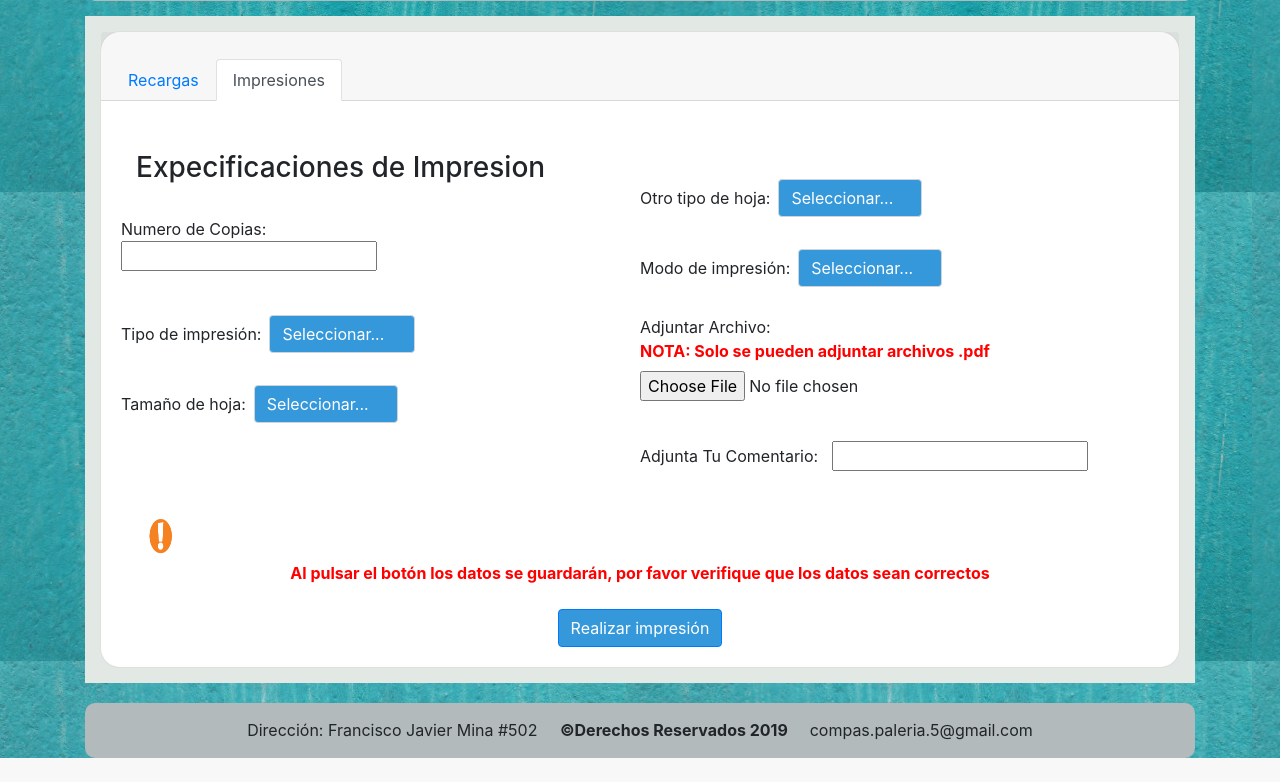
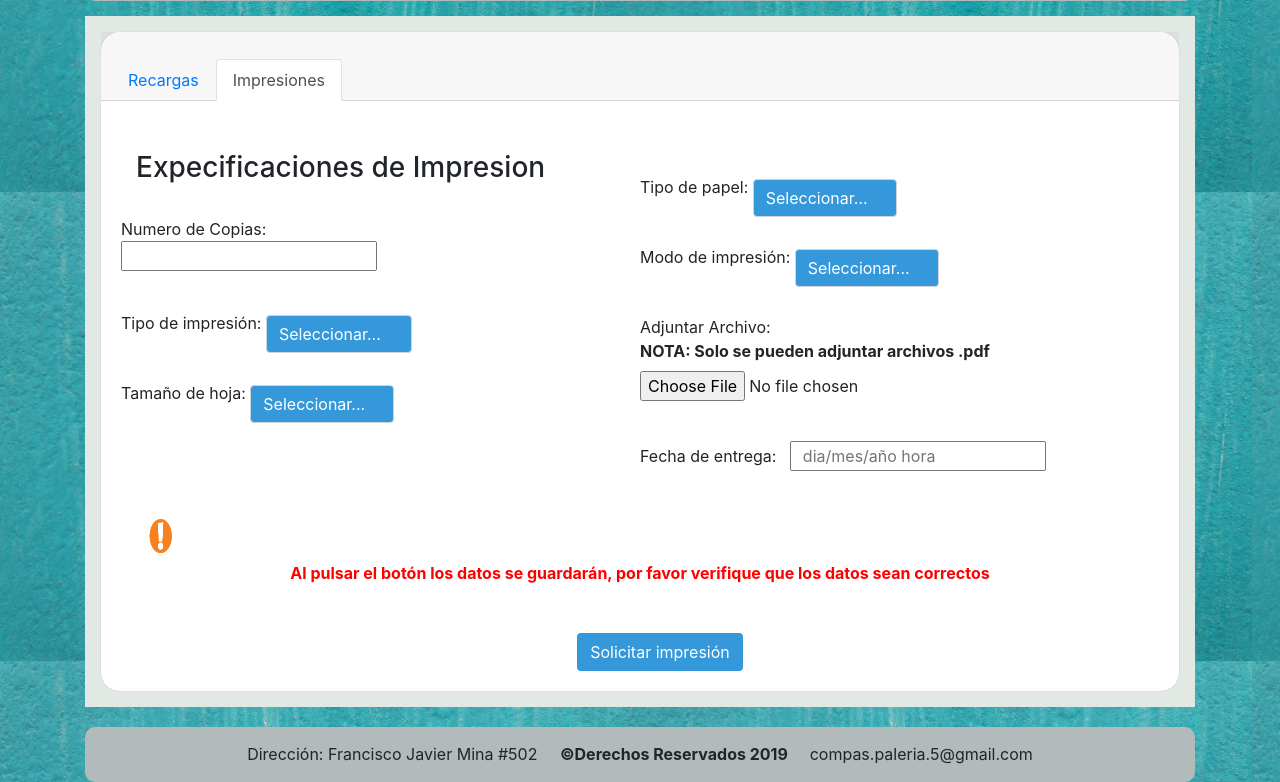
Before and after one commit to LeoDaniell/pcompas, a PHP site: page /cliente/impresiones.php?id=1 in a window 1280 px wide. Shown: the part 277-1059 px from the top of the page. Before the commit the page ends 1035 px from the top, so only its background shows below. Run offline with PHP 8.4, Linux system fonts and the light colour scheme; the visitor is signed in with stand-in values (Sample User, id 1).

Commit message:
Se agrego la funcionalidad de solicitar impresion

```diff
--- a/cliente/impresiones.php
+++ b/cliente/impresiones.php
@@ -1,3 +1,6 @@
+<?php
+session_start();
+?>
 <!doctype html>
 <html lang="es">
 
@@ -178,9 +181,19 @@
 
                         </ul>
                     </div>
+
+
                     <div class="card-body">
                         <div class="container">
+
+
                             <!--seccion Contenido-->
+
+
+
+
+
+                            <form method="POST" name="form-work"  action=<?php echo"guardarImpresion.php?id=".$_GET['id']."";?> enctype="multipart/form-data">
                             <div class="row ">
 
                                 <!-- Columna 1-->
@@ -192,7 +205,7 @@
                                         <p>
                                             Numero de Copias: &nbsp;
                                             <br>
-                                            <input type="text" name="cajas">
+                                            <input type="text" name="numCopias" required>
                                         </p>
                                     </div>
 
@@ -202,14 +215,14 @@
                                     <div class="row" style="margin-right: 25px">
 
                                         <br>
-                                        <form class="form-inline">
-                                            <label class="my-1 mr-2" for="idcompañia">Tipo de impresión:</label>
-                                            <select class="custom-select my-1 mr-sm-2" id="idcompañia">
+
+                                            <label >Tipo de impresión:</label>
+                                            &nbsp;
+                                            <select class="custom-select my-1 mr-sm-2" name = "tipImpresion" required>
                                                 <option selected>Seleccionar...</option>
-                                                <option value="1">Blanco/Negro</option>
-                                                <option value="2">Color</option>
+                                                <option value="Blanco/Negro">Blanco/Negro</option>
+                                                <option value="Color">Color</option>
                                             </select>
-                                        </form>
 
 
 
@@ -219,14 +232,16 @@
                                     <div class="row">
 
                                         <br>
-                                        <form class="form-inline">
-                                            <label class="my-1 mr-2" for="idtipo">Tamaño de hoja:</label>
-                                            <select class="custom-select my-1 mr-sm-2 " id="idtipo">
+
+                                            <label >Tamaño de hoja:</label>
+                                            &nbsp;
+                                            <select name = "tamHoja" class="custom-select my-1 mr-sm-2" required>
                                                 <option selected>Seleccionar...</option>
-                                                <option value="5">Oficio</option>
-                                                <option value="6">Carta</option>
+                                                <option value="Carta">Carta</option>
+                                                <option value="Oficio">Oficio</option>
+
                                             </select>
-                                        </form>
+
 
 
                                     </div>
@@ -249,14 +264,15 @@
                                     <div class="row">
 
                                         <br>
-                                        <form class="form-inline">
-                                            <label class="my-1 mr-2" for="idtipo">Otro tipo de hoja:</label>
-                                            <select class="custom-select my-1 mr-sm-2 " id="idtipo">
+
+                                            <label >Tipo de papel:</label>
+                                            &nbsp;
+                                            <select name="tipPapel" class="custom-select my-1 mr-sm-2" required>
                                                 <option selected>Seleccionar...</option>
-                                                <option value="5">Bond</option>
-                                                <option value="6">Opalina</option>
+                                                <option value="Bond">Bond</option>
+                                                <option value="Opalina">Opalina</option>
                                             </select>
-                                        </form>
+
 
 
                                     </div>
@@ -265,14 +281,15 @@
                                     <div class="row">
 
                                         <br>
-                                        <form class="form-inline">
-                                            <label class="my-1 mr-2" for="idtipo">Modo de impresión:</label>
-                                            <select class="custom-select my-1 mr-sm-2 " id="idtipo">
+
+                                            <label>Modo de impresión:</label>
+                                            &nbsp;
+                                             <select name="modImpresion"  class="custom-select my-1 mr-sm-2" required>
                                                 <option selected>Seleccionar...</option>
-                                                <option value="5">Doble Cara</option>
-                                                <option value="6">Una Cara</option>
+                                                <option value="Una cara">Una Cara</option>
+                                                <option value="Doble Cara">Doble Cara</option>
                                             </select>
-                                        </form>
+
 
 
                                     </div>
@@ -280,15 +297,15 @@
 
                                     <div class="row">
 
-                                        <form>
+
                                             <div class="form-group">
-                                                <label for="exampleFormControlFile2">Adjuntar Archivo: <br> <b
-                                                        class="bb"> NOTA: Solo se
-                                                        pueden adjuntar archivos .pdf </b></label>
-                                                <input type="file" class="form-control-file"
-                                                    id="exampleFormControlFile2" accept=".pdf">
+                                                <label>Adjuntar Archivo: <br> <b> NOTA: Solo se
+                                                        pueden adjuntar archivos .pdf </b>
+                                                </label>
+
+                                                <input type="file" name="pdfImpresion" required>
                                             </div>
-                                        </form>
+
                                     </div>
 
                                     <br>
@@ -299,8 +316,8 @@
                                     <div class="row">
                                         <br>
                                         <p>
-                                            Adjunta Tu Comentario: &nbsp;
-                                            <input type="text" name="cajas">
+                                            Fecha de entrega: &nbsp;
+                                            <input type="text" name="fechaEntrega" required placeholder="  dia/mes/año hora">
                                         </p>
                                     </div>
                                     <br>
@@ -318,17 +335,27 @@
                                         </p>
                                     </div>
                                     <br>
-                                    <div class="row">
-                                        <a href="#" class="btn btn-primary" style="margin: auto">Realizar
-                                            impresión</a>
+
+                                    <select  class="form-control" name="idUsuario" hidden >
+
+                                    <option value="<?php echo $_SESSION['id']?>"><?php echo $_SESSION['id']?></option>
+
+
+                                    </select>
+
+                                    <br>
+                                    <div class="row" >
+
+                                        <ul style="margin: auto">
+                                            <input type="submit" value="Solicitar impresión" class="btn btn-Danger ">
+                                        </ul>
                                     </div>
+
                                 </div>
 
 
-
-
+                                </form>
                             </div>
-
                         </div>
                     </div>
                 </div>
```
Also changed, not shown: cliente/guardarImpresion.php (added, +51 -0 lines), 2 other files.
